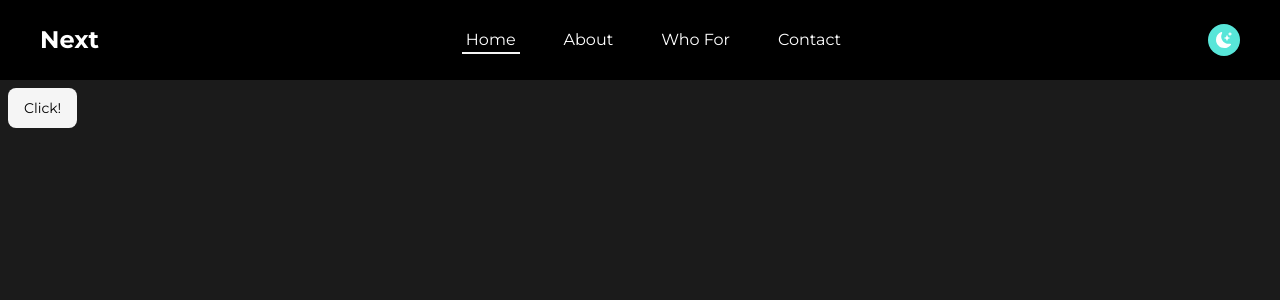
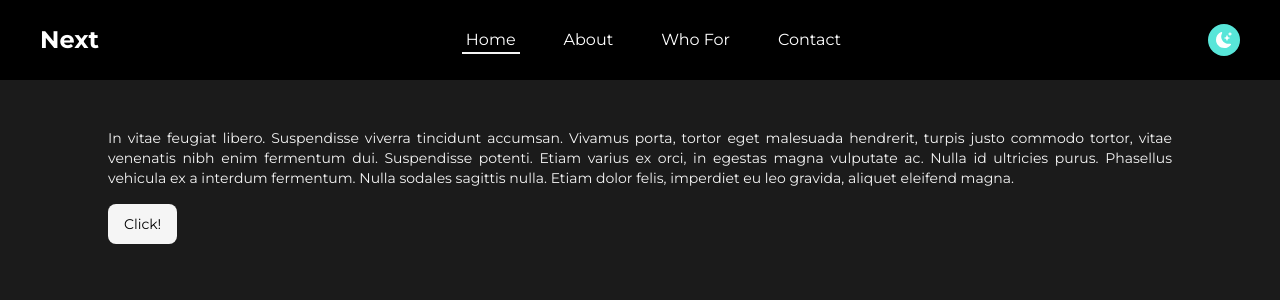
Before and after one commit to namratapdr/learn-next, a Next.js app: page / in a window 1280 px wide. Shown: the top 300 px of the page. Built offline with nearby package versions, Linux system fonts and the light colour scheme.

Commit message:
1080p layout

```diff
--- /dev/null
+++ b/src/components/layout/Layout.tsx
@@ -0,0 +1,12 @@
+import {LayoutProps} from "@component/components/layout/interface/layout-props";
+const Layout = ({ children, className="" }: LayoutProps) => {
+    return (
+        <section className={`nxt-layout nxt-base-width
+        flex flex-col justify-center items-center text-sm
+        ${className}`
+        }>
+            {children}
+        </section>
+    );
+};
+export default Layout;
--- /dev/null
+++ b/src/components/layout/interface/layout-props.ts
@@ -0,0 +1,6 @@
+import {ReactNode} from "react";
+
+export interface LayoutProps {
+    children?: ReactNode
+    className: string
+}
--- a/src/components/navbar/Navbar.tsx
+++ b/src/components/navbar/Navbar.tsx
@@ -22,7 +22,7 @@ const Navbar = () =>  {
         <nav className={`${styles.navbar} w-full h-20 bg-white dark:bg-black `}>
             <div className={`${styles.uNavOptions} flex flex-row justify-between items-center w-full h-full`}>
                 <Logo></Logo>
-                <div className="flex justify-between items-center">
+                <div className="flex justify-between items-center hide-xs hide-sm">
                     {
                         navOptions.map((link: NavigationOption) =>
                             <Link key={link.title}
--- a/src/pages/index.tsx
+++ b/src/pages/index.tsx
@@ -1,9 +1,17 @@
 import ColorHoverButton from "@component/components/buttons/ColorHoverButton";
+import Layout from "@component/components/layout/Layout";
 
 export default function Home() {
   return (
-    <main>
-        <ColorHoverButton></ColorHoverButton>
+    <main className={`flex flex-col justify-center items-center`}>
+        <Layout className={``}>
+            <div className={`my-10`}>
+                <p>
+                    In vitae feugiat libero. Suspendisse viverra tincidunt accumsan. Vivamus porta, tortor eget malesuada hendrerit, turpis justo commodo tortor, vitae venenatis nibh enim fermentum dui. Suspendisse potenti. Etiam varius ex orci, in egestas magna vulputate ac. Nulla id ultricies purus. Phasellus vehicula ex a interdum fermentum. Nulla sodales sagittis nulla. Etiam dolor felis, imperdiet eu leo gravida, aliquet eleifend magna.
+                </p>
+                <ColorHoverButton></ColorHoverButton>
+            </div>
+        </Layout>
     </main>
   )
 }
--- a/src/styles/global.scss
+++ b/src/styles/global.scss
@@ -18,15 +18,11 @@ body {
 }
 
 body * {
-  @apply transition-colors duration-200;
+  @apply transition-colors duration-100;
 }
 
 a {
   text-decoration: none;
-  cursor: pointer;
-}
-
-a {
   cursor: pointer;
 }
 
@@ -55,3 +51,39 @@ a {
 .nxt-base-width {
   @apply w-screen max-w-1080 md:max-w-full xl:w-1080;
 }
+
+.nxt-layout {
+  p {
+    @apply py-2 text-justify px-4 md:px-2;
+  }
+}
+
+.hide-xs {
+  @media screen and (max-width: 599px) {
+    display: none;
+  }
+}
+
+.hide-sm {
+  @media screen and (min-width: 599px) and (max-width: 959px) {
+    display: none;
+  }
+}
+
+.hide-md {
+  @media screen and (min-width: 959px) and (max-width: 1279px) {
+    display: none;
+  }
+}
+
+.hide-lg {
+  @media screen and (min-width: 1279px) and (max-width: 1919px) {
+    display: none;
+  }
+}
+
+.hide-xl {
+  @media screen and (min-width: 1919px) and (max-width: 5000px) {
+    display: none;
+  }
+}
```
Also changed, not shown: public/images/SUS.png (added).
